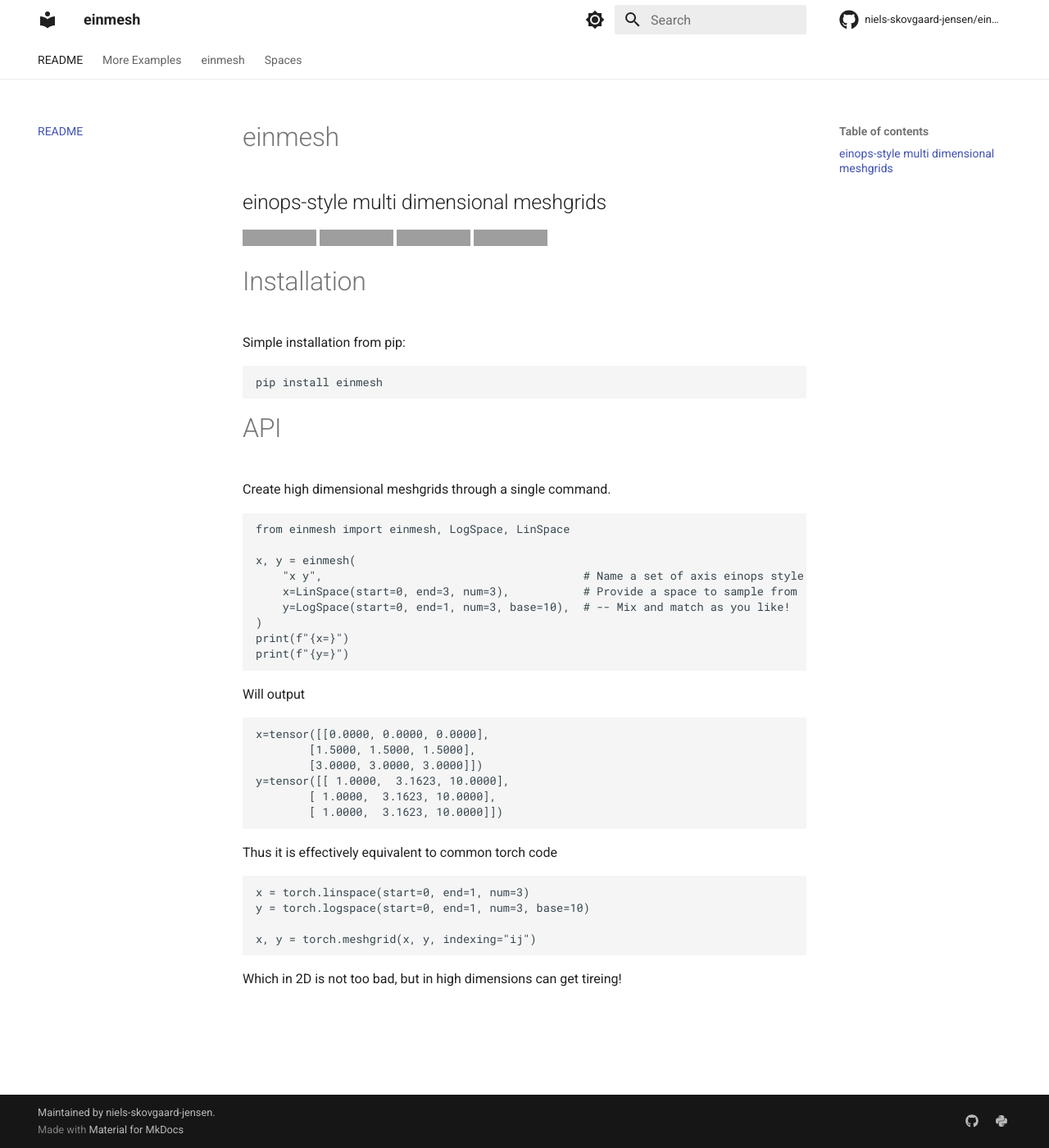
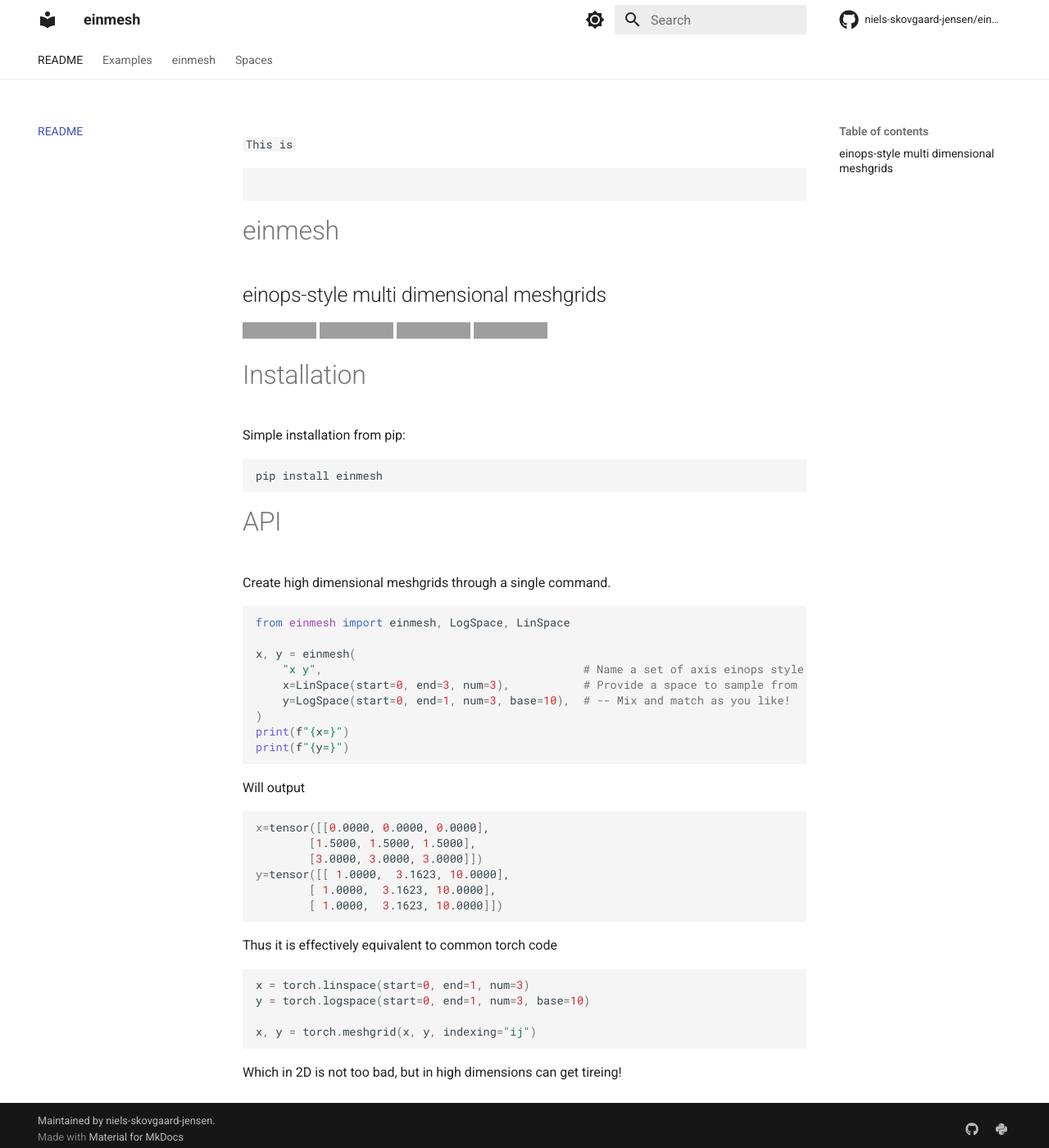
Before and after one commit to Niels-Skovgaard-Jensen/einmesh, an MkDocs documentation site: the page built from docs/index.md, in a window 1280 px wide and 1400 px high. Shown: the whole window at 82% size. Built offline with MkDocs 1.6.1 and Material for MkDocs 9.7.7, drawn with Linux system fonts in a browser that asks for light colours; comment, search, counter and statistics services are not loaded; grey boxes are pictures that could not be loaded.

````diff
--- a/docs/index.md
+++ b/docs/index.md
@@ -1 +1,8 @@
+`This is `
+
+```python
+
+```
+
+
 {!README.md!}
--- a/mkdocs.yml
+++ b/mkdocs.yml
@@ -10,7 +10,8 @@ docs_dir: docs
 
 nav:
   - README: index.md
-  - More Examples: examples.md
+  - Examples:
+      - notebooks/basics.md
   - einmesh: einmesh.md
   - Spaces: spaces.md
 plugins:
@@ -18,6 +19,11 @@ plugins:
   - mkdocstrings:
       handlers:
         python:
+          options:
+            allow_inspection: true
+            show_source: false
+            show_inheritance_diagram: true
+            show_bases: true
           paths: ["src/einmesh"]
 theme:
   name: material
@@ -33,7 +39,7 @@ theme:
         name: Switch to dark mode
     - media: "(prefers-color-scheme: dark)"
       scheme: slate
-      primary: black
+      primary: orange
       accent: deep orange
       toggle:
         icon: material/brightness-4
@@ -49,8 +55,8 @@ extra:
       link: https://pypi.org/project/einmesh
 
 markdown_extensions:
-  - toc:
-      permalink: true
+  - codehilite
+
   - pymdownx.arithmatex:
       generic: true
   - markdown_include.include:
````
Also changed, not shown: .pre-commit-config.yaml (+6 -1 lines), docs/einmesh.md (+1 -1 lines), docs/examples.md (deleted, +0 -1 lines), docs/notebooks/basics.md (added, +24 -0 lines), pyproject.toml (+49 -2 lines), docs/notebooks/basics.ipynb (added), 2 other files.
